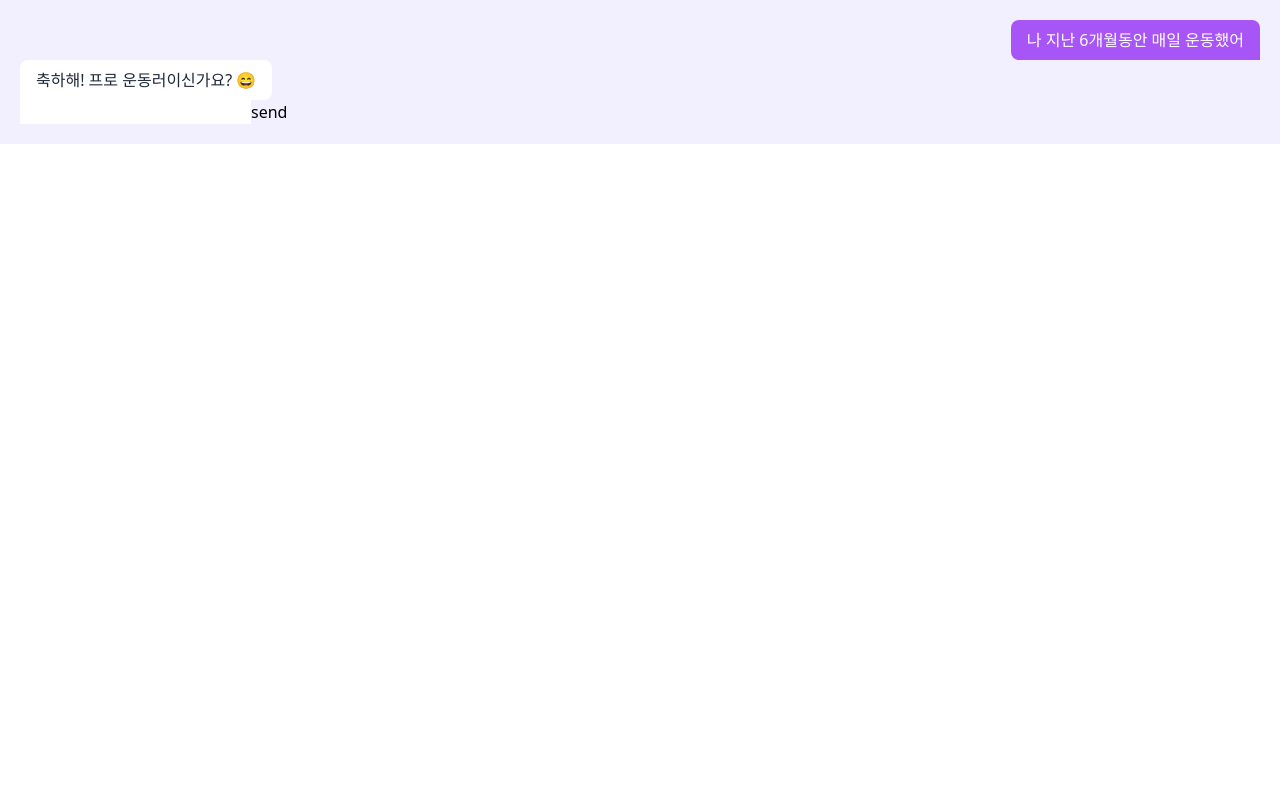
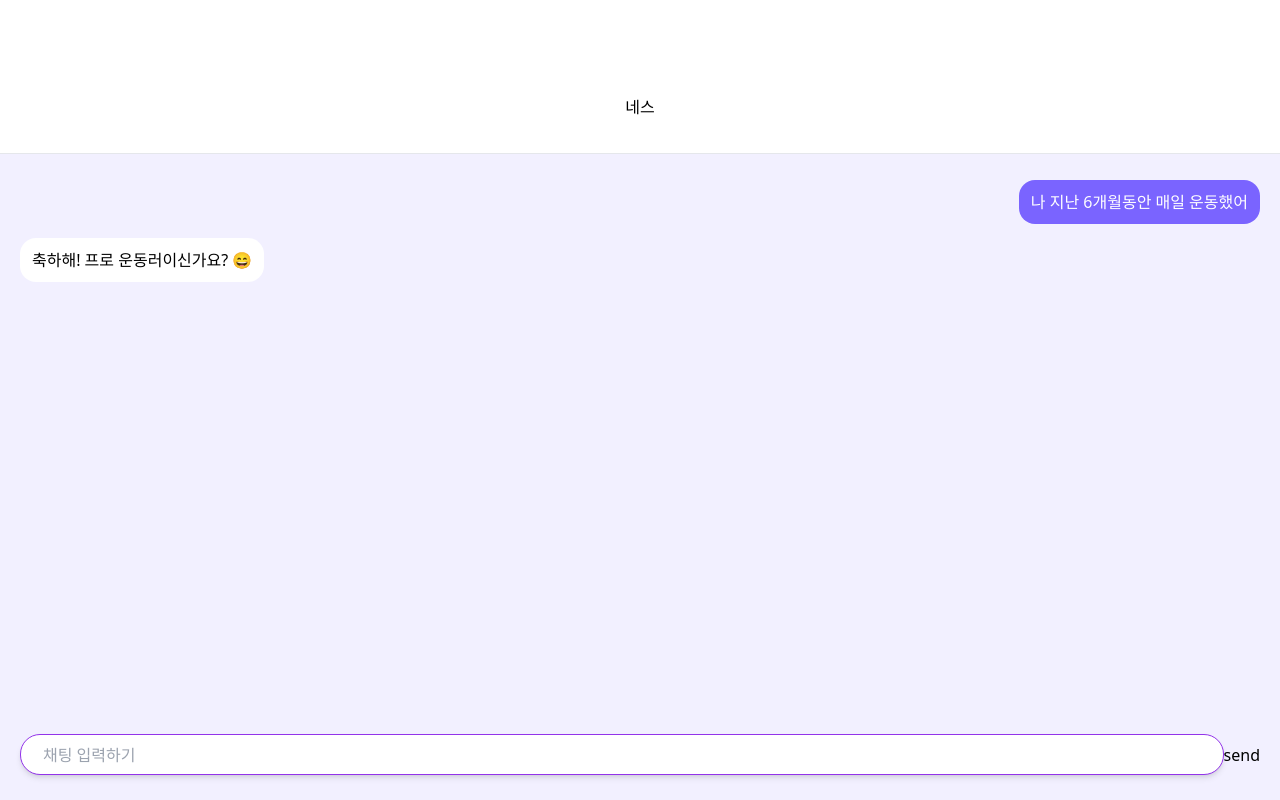
Before and after one commit to hmuri/NESS_FRONT, a Next.js app in the folder ness/: page /chatting in a window 1280 px wide. Built offline with nearby package versions, Linux system fonts and the light colour scheme.

Commit message:
[feat] 채팅 완성

```diff
--- a/ness/src/pages/_app.tsx
+++ b/ness/src/pages/_app.tsx
@@ -7,10 +7,14 @@ export default function App({ Component, pageProps }: AppProps) {
     let vh = window.innerHeight * 0.01;
     let vw = window.innerWidth * 0.01;
     document.documentElement.style.setProperty("--vh", `${vh}px`);
-    document.documentElement.style.setProperty("--vw", `${vh}px`);
+    document.documentElement.style.setProperty("--vw", `${vw}px`);
   }
   useEffect(() => {
     setScreenSize();
-  });
+    window.addEventListener("resize", setScreenSize);
+    return () => {
+      window.removeEventListener("resize", setScreenSize);
+    };
+  }, []);
   return <Component {...pageProps} />;
 }
--- a/ness/src/pages/chatting/index.tsx
+++ b/ness/src/pages/chatting/index.tsx
@@ -20,20 +20,24 @@ const Chatting = () => {
   };
 
   return (
-    <div className="min-h-100vh w-full bg-[#F2F0FF] p-[20px]">
-      <div>
+    <div className="flex flex-col h-screen">
+      <div className="border-b border-gray-200 bg-white w-full h-[94px] fixed mt-[60px] relative flex justify-center items-center">
+        네스
+      </div>
+      <div className="relative flex-1 w-full bg-[#F2F0FF] py-[26px]">
+        <div className="px-[20px]">
           {chatMessages.map((message, index) => {
             const isUser = message.user === "user";
             return (
               <div
                 key={index}
-              className={`flex ${isUser ? "justify-end" : "justify-start"}`}
+                className={`flex mb-[14px] ${
+                  isUser ? "justify-end" : "justify-start"
+                }`}
               >
                 <div
-                className={`max-w-xs px-4 py-2 rounded-lg ${
-                  isUser
-                    ? "bg-purple-500 text-white rounded-br-none"
-                    : "bg-white text-gray-800 rounded-bl-none"
+                  className={`max-w-[70%] px-[12px] py-[10px] rounded-[16px] ${
+                    isUser ? "bg-[#7A64FF] text-white" : "bg-white text-black"
                   }`}
                 >
                   <p>{message.content}</p>
@@ -42,12 +46,17 @@ const Chatting = () => {
             );
           })}
         </div>
+        <div className="absolute bottom-[25px] left-[20px] right-[20px] flex">
           <input
+            className="w-full bg-white h-[41px] px-[22px] py-[13px] rounded-[20px] border border-purple-600 shadow-md"
             type="text"
             value={newMessage}
+            placeholder="채팅 입력하기"
             onChange={(e) => setNewMessage(e.target.value)}
           />
           <button onClick={handleSendMessage}>send</button>
+        </div>
+      </div>
     </div>
   );
 };
```
Lines whose indentation alone changed are shown as unchanged.
